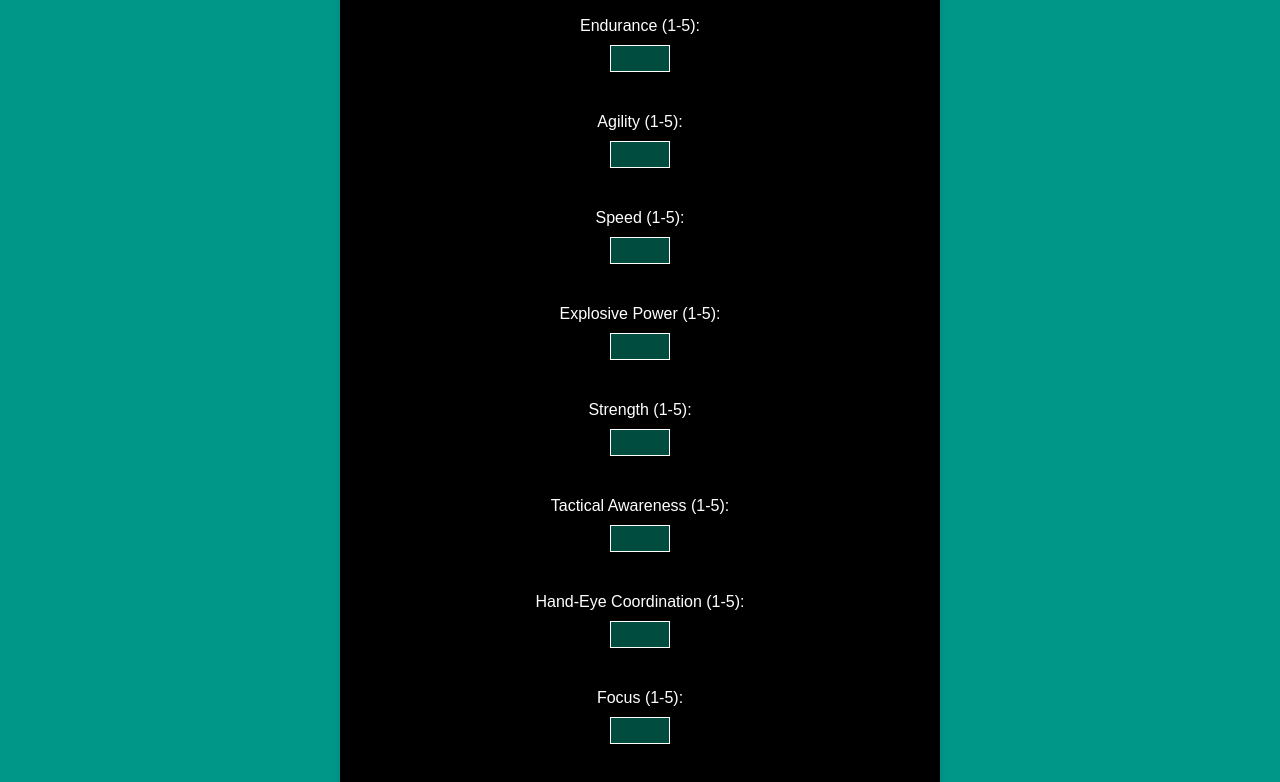
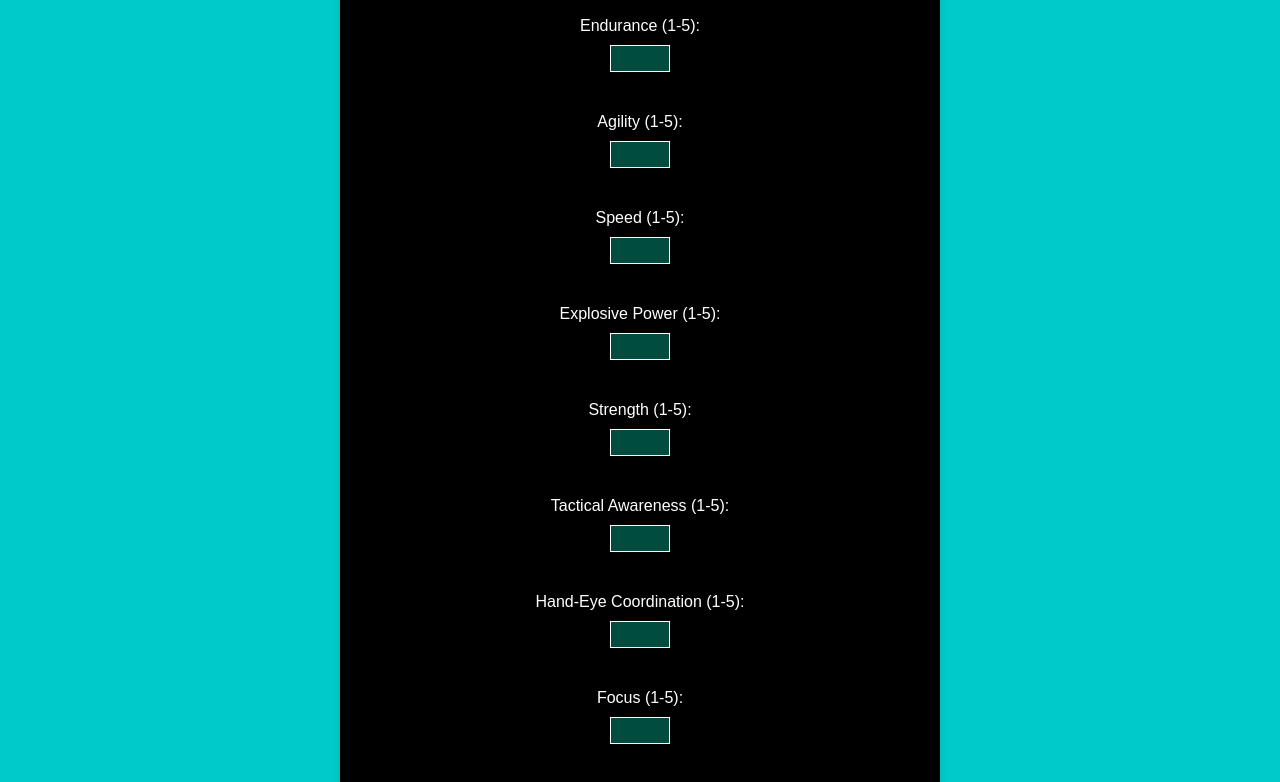
Before and after one commit to debraj-06/SIH-24, a plain HTML site: page survey.html in a window 1280 px wide. Shown: the part 325-1107 px from the top of the page. Drawn offline with Linux system fonts and the light colour scheme.

Commit message:
halka design

```diff
--- a/survey.css
+++ b/survey.css
@@ -8,11 +8,12 @@
 /* Full height and background color for body */
 body {
   font-family: Arial, sans-serif;
-    background-color: #009688; /* Teal background color */
+  background-color: #00caca; /* Teal background color */
   color: #333;
   height: 100vh;
   margin: 0;
 }
+
 
 /* Navbar styling */
 .navbar {
```
Also changed, not shown: survey.html (+1 -1 lines), survey.js (indentation only). Lines whose indentation alone changed are shown as unchanged.
